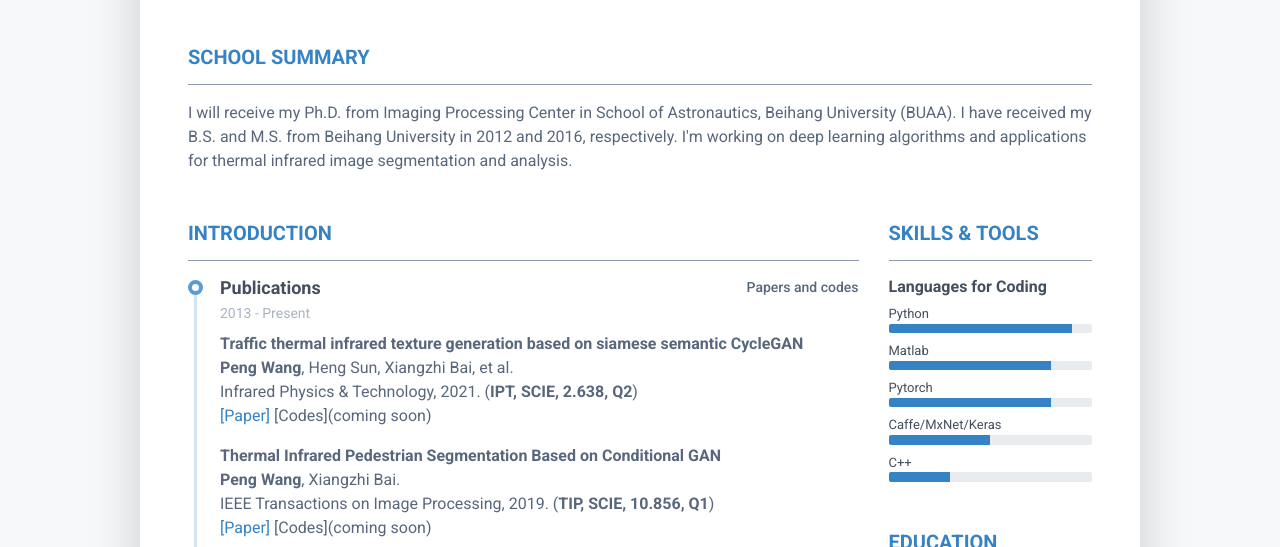
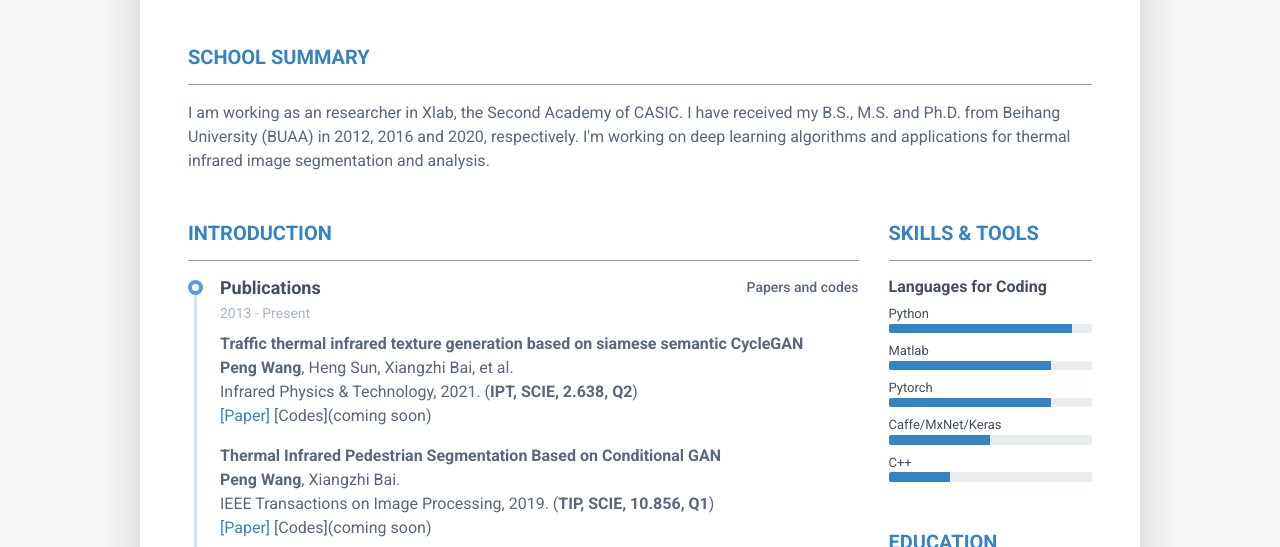
Before and after one commit to RonaldoPeng/RonaldoPeng.github.io, a plain HTML site: page index.html in a window 1280 px wide. Shown: the part 253-800 px from the top of the page. Drawn offline with Linux system fonts and the light colour scheme.

Commit message:
Add files via upload

```diff
--- a/index.html
+++ b/index.html
@@ -55,7 +55,7 @@
 			    <section class="resume-section summary-section mb-5">
 				    <h2 class="resume-section-title text-uppercase font-weight-bold pb-3 mb-3">School Summary</h2>
 				    <div class="resume-section-content">
-					    <p class="mb-0">I will receive my Ph.D. from Imaging Processing Center in School of Astronautics, Beihang University (BUAA). I have received my B.S. and M.S. from Beihang University in 2012 and 2016, respectively. I'm working on deep learning algorithms and applications for thermal infrared image segmentation and analysis.</p>
+					    <p class="mb-0">I am working as an researcher in Xlab, the Second Academy of CASIC. I have received my B.S., M.S. and Ph.D. from Beihang University (BUAA) in 2012, 2016 and 2020, respectively. I'm working on deep learning algorithms and applications for thermal infrared image segmentation and analysis.</p>
 				    </div>
 			    </section><!--//summary-section-->
 			    <div class="row">
```
